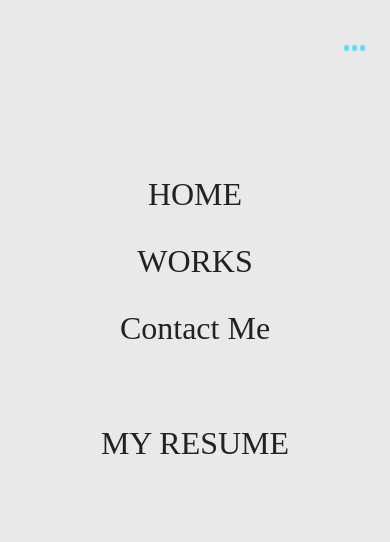
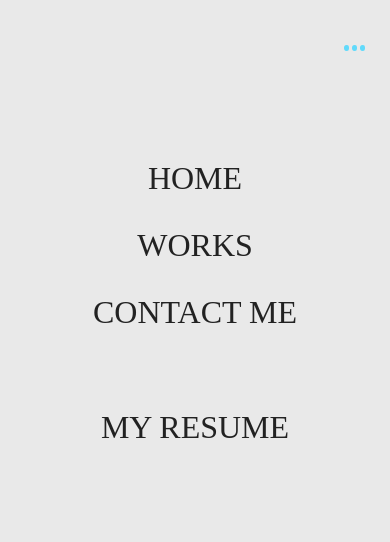
Before and after one commit to evafriana/my_portofolio, a plain HTML site: page index.html in a window 390 px wide. Both pictures are taken after a click on the label 359 px from the left and 48 px from the top of the page. Shown: the top 542 px of the page. Drawn offline with nearby package versions, Linux system fonts and the light colour scheme.

Commit message:
update contact style

```diff
--- a/css/navbar-mobile.css
+++ b/css/navbar-mobile.css
@@ -21,7 +21,7 @@
   clip-path: circle(200% at 100% -20%);
   -webkit-clip-path: circle(200% at 100% -20%);
   pointer-events: all;
-  padding: 7rem 0;
+  padding: 5rem 0;
 }
 
 .navlinks li {
--- a/index.html
+++ b/index.html
@@ -52,7 +52,7 @@
           <li><a href="#works">WORKS</a></li>
 
           <li>
-            <a href="mailto:eva.afriana@outlook.com?subject=Hi!">Contact Me</a>
+            <a href="mailto:eva.afriana@outlook.com?subject=Hi!">CONTACT ME</a>
           </li>
           <li class="download-mob">
             <a href="/assets/CV_Eva_Afriana_DevFrontEnd.pdf" download>
```
